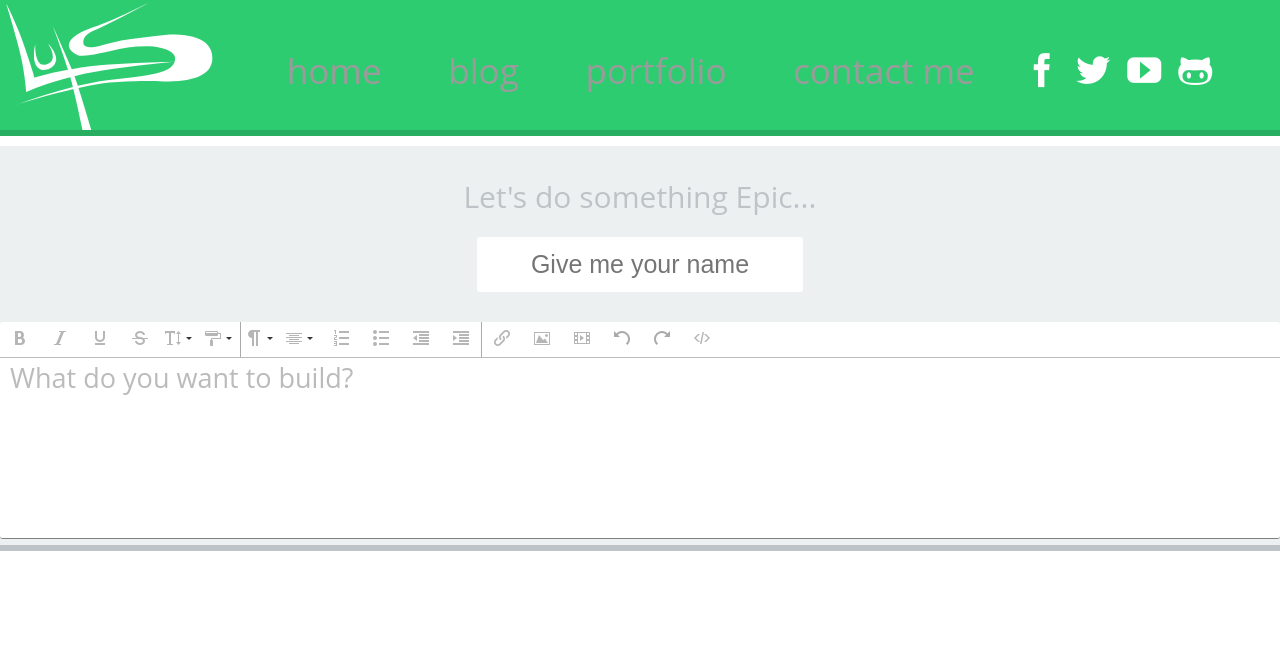
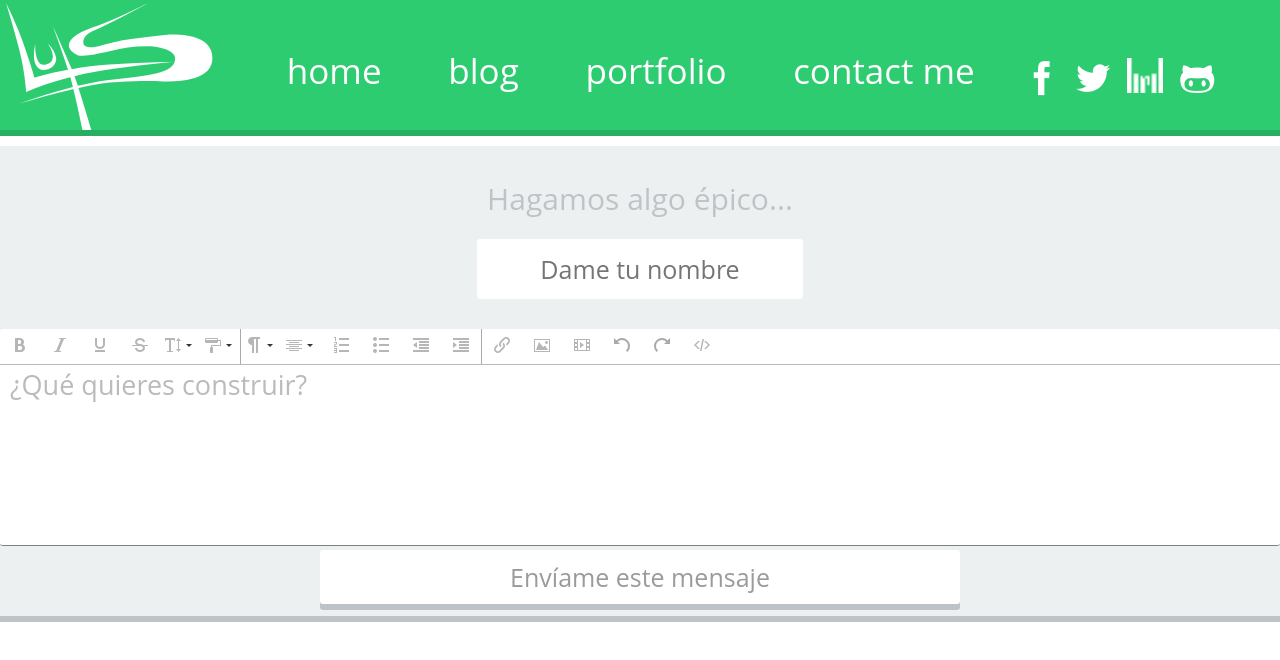
Before and after one commit to luiseduardogallego/luiseduardogallego.github.io, a plain HTML site: page contact.html in a window 1280 px wide. Drawn offline with Linux system fonts and the light colour scheme; a web font is replaced by a local one.

Commit message:
Fix fix fix some things around the contact page
Configuré la página de contacto para que me mande los mensajes a mi correo electrónico

Constructor && Business Partners

```diff
--- a/contact.html
+++ b/contact.html
@@ -4,9 +4,10 @@
 	<meta charset="UTF-8">
 	<title>contact me :)</title>
 	<link rel="shortcut icon" href="img/favicon.ico" type="image/x-icon" />
-	<script src="prefixfree.min.js"></script>
 
-	<link rel="stylesheet" href="estilos.css">
+	<link href="https://fonts.cdnfonts.com/css/open-sans" rel="stylesheet">
+	<link rel="stylesheet" href="/css/normalize.css">
+	<link rel="stylesheet" href="/css/estilos.css">
 	<link rel="stylesheet" href="animate.css">
 	<meta http-equiv="X-UA-Compatible" content="IE=edge,chrome=1">
 	<script src="js/jquery-1.7.1.min.js"></script>
@@ -17,7 +18,7 @@
 
 	<link href="cosas/font-awesome.min.css" rel="stylesheet" type="text/css">
 	<link href="cosas/froala_editor.min.css" rel="stylesheet" type="text/css">
-
+	<script src= "/js/smtp.js"></script>
 </head>
 <body style="overflow:scroll">
 	<header>
@@ -40,21 +41,27 @@
 				<a href="https://twitter.com/soyluisgallego" target="_blank">
 					<aside id="tt"></aside>
 				</a>
-				<a href="https://www.youtube.com/user/MrCornStudios" target="_blank">
+				<!--<a href="https://www.youtube.com/user/MrCornStudios" target="_blank">
 					<aside id="yt"></aside>
+				</a>-->
+				<a href="https://lirilc.github.io/A.K.A._Dizzy/" target="_blank">
+					<aside id="ll"></aside>
 				</a>
-				<a href="https://github.com/luisgallego" target="_blank">
+				<!--<a href="https://www.youtube.com/user/MrCornStudios" target="_blank">
+					<aside id="yt"></aside>
+				</a>-->
+				<a href="https://github.com/lirilC" target="_blank">
 					<aside id="gh"></aside>
 				</a>
 			</section>
 		</div>
 	</header>
 	<div id="form_container">
-		<h2 id="titulo">Let's do something Epic...</h2>
+		<h2 id="titulo">Hagamos algo épico...</h2>
 		<form action=""  id="form">
 
-			<input name="fullname" type="text" id="name" placeholder="Give me your name">
-			<input type="email" id="email" placeholder="And your hot email">
+			<input name="fullname" type="text" id="name" placeholder="Dame tu nombre">
+			<input type="email" id="email" placeholder="Y tu correo electrónico">
 			<div id="text_area">
 				<section id="editor">
      					 <div id='edit' style="margin-top: 30px;"></div>
@@ -62,9 +69,28 @@
 
 			</div>
 		</form>
+		<button class="button" id="send" title="Envía este mensaje a mi correo electrónico">Envíame este mensaje</button>
 	</div>
 
-
+<div class="hiddenForm">
+  <h1>FormSubmit</h1>
+  <form target="_blank" action="https://formsubmit.co/14c39bc8d097070146b74045457fdfb6" method="POST">
+    <div class="form-group">
+      <div class="form-row">
+        <div class="col">
+          <input type="text" name="name" class="form-control" id= "fullName" placeholder="Full Name" required>
+        </div>
+        <div class="col">
+          <input type="email" name="email" class="form-control" id= "emailAddress" placeholder="Email Address" required>
+        </div>
+      </div>
+    </div>
+    <div class="form-group">
+      <textarea placeholder="Your Message" id= "mailMessage" class="form-control" name="message" rows="10" required></textarea>
+    </div>
+    <button type="submit" id= "sendEmail" class="btn btn-lg btn-dark btn-block">Submit Form</button>
+  </form>
+</div>
 
 
 
@@ -117,6 +143,12 @@
   <script>
       $(function(){
           $('#edit').editable({inlineMode: false})
+          $("#send").on("click", function(){
+			$("#fullName").val($("#name").val())
+			$("#emailAddress").val($("#email").val())
+			$("#mailMessage").val($(".froala-element.f-basic").html())
+			$("#sendEmail")[0].click()
+		})
       });
   </script>
 </body>
--- a/css/estilos.css
+++ b/css/estilos.css
@@ -19,11 +19,11 @@
 
 @font-face {
 	font-family: FontAwesome;
-	src:url('font/fonts/icomoon.eot?-mi6o5j');
-	src:url('font/fonts/icomoon.eot?#iefix-mi6o5j') format('embedded-opentype'),
-		url('font/fonts/icomoon.woff?-mi6o5j') format('woff'),
-		url('font/fonts/icomoon.ttf?-mi6o5j') format('truetype'),
-		url('font/fonts/icomoon.svg?-mi6o5j#icomoon') format('svg');
+	src:url('/font/fonts/icomoon.eot?-mi6o5j');
+	src:url('/font/fonts/icomoon.eot?#iefix-mi6o5j') format('embedded-opentype'),
+		url('/font/fonts/icomoon.woff?-mi6o5j') format('woff'),
+		url('/font/fonts/icomoon.ttf?-mi6o5j') format('truetype'),
+		url('/font/fonts/icomoon.svg?-mi6o5j#icomoon') format('svg');
 	font-weight: normal;
 	font-style: normal;
 }
@@ -33,38 +33,35 @@
 
 @font-face {
 	font-family: 'icomoon';
-	src:url('fonts/icomoon.eot');
-	src:url('fonts/icomoon.eot?#iefix') format('embedded-opentype'),
-		url('fonts/icomoon.woff') format('woff'),
-		url('fonts/icomoon.ttf') format('truetype'),
-		url('fonts/icomoon.svg#icomoon') format('svg');
+	src:url('/fonts/icomoon.eot');
+	src:url('/fonts/icomoon.eot?#iefix') format('embedded-opentype'),
+		url('/fonts/icomoon.woff') format('woff'),
+		url('/fonts/icomoon.ttf') format('truetype'),
+		url('/fonts/icomoon.svg#icomoon') format('svg');
 	font-weight: normal;
 	font-style: normal;
 }
 @font-face {
 	font-family: 'icomoon2';
-	src:url('icons/fonts/icomoon.eot');
-	src:url('icons/fonts/icomoon.eot?#iefix') format('embedded-opentype'),
-		url('icons/fonts/icomoon.woff') format('woff'),
-		url('icons/fonts/icomoon.ttf') format('truetype'),
-		url('icons/fonts/icomoon.svg#icomoon') format('svg');
+	src:url('/icons/fonts/icomoon.eot');
+	src:url('/icons/fonts/icomoon.eot?#iefix') format('embedded-opentype'),
+		url('/icons/fonts/icomoon.woff') format('woff'),
+		url('/icons/fonts/icomoon.ttf') format('truetype'),
+		url('/icons/fonts/icomoon.svg#icomoon') format('svg');
 	font-weight: normal;
 	font-style: normal;
 }
 @font-face {
 	font-family: 'icomoon3';
-	src:url('masiconos/fonts/icomoon.eot');
-	src:url('masiconos/fonts/icomoon.eot?#iefix') format('embedded-opentype'),
-		url('masiconos/fonts/icomoon.ttf') format('truetype'),
-		url('masiconos/fonts/icomoon.woff') format('woff'),
-		url('masiconos/fonts/icomoon.svg#icomoon') format('svg');
+	src:url('/masiconos/fonts/icomoon.eot');
+	src:url('/masiconos/fonts/icomoon.eot?#iefix') format('embedded-opentype'),
+		url('/masiconos/fonts/icomoon.ttf') format('truetype'),
+		url('/masiconos/fonts/icomoon.woff') format('woff'),
+		url('/masiconos/fonts/icomoon.svg#icomoon') format('svg');
 	font-weight: normal;
 	font-style: normal;
 }
-*:not(.fa,header)
-{
-	color: #9B9B9B
-}
+
 ::selection {
     color: #222;
     background: #D6EDFF;
@@ -139,6 +136,8 @@ header nav
 	margin:1em 0 6px 0;
 	box-shadow:  0 6px 0  #bdc3c7;
 	padding-bottom:  6px;
+	position: relative;
+	padding-bottom: 70px;
 }
 
 header #social
@@ -175,6 +174,17 @@ header #social #tt:before
 header #social #yt:before
 {
 	content:"\e61b"
+}
+header #social #ll
+{
+	background-image: url( '/fonts/liril.png' );
+	width: 36px;
+	height: 40px;
+	background-repeat: no-repeat;
+	background-size: contain;
+	background-position: center;
+	background-position-y: 5px;
+
 }
 header #social #gh:before
 {
@@ -274,7 +284,8 @@ header figure img
 	display: none;
 }
 #registro input,
-#registro button
+#registro button,
+button#send
 {
 	background-color: #fff;
 	border-radius: 3px;
@@ -324,6 +335,18 @@ header figure img
 	position: absolute;
 	bottom: 7px;
 }
+button#send
+{
+	background-color: #fff;
+	box-shadow: 0 6px 0 #bdc3c7;
+	color: #9B9B9B;
+	position: absolute;
+	bottom: 7px;
+	width: 50%;
+	margin-left: 25%;
+	box-sizing: border-box;
+	cursor: pointer;
+}
 #signUp
 {
 	left: 6%;
@@ -350,6 +373,14 @@ header figure img
 	content: "\e630";
 }
 #registro button:active
+{
+  background-color: #E3E6E7;
+  bottom: 1px;
+  border-width: 0;
+  outline: none;
+  box-shadow: inset 0 0 4px rgba(0, 0, 0, 0.3), inset 0 2px 1px rgba(0, 0, 0, 0.4), 0 2px #ecf0f1;
+}
+button#send:active
 {
   background-color: #E3E6E7;
   bottom: 1px;
@@ -885,3 +916,6 @@ a:hover .l
 {
 	text-decoration: underline;
 }
+.hiddenForm{
+	display: none
+}
--- a/estilos.css
+++ b/estilos.css
@@ -285,7 +285,18 @@ header figure img
 	display: none;
 }
 #registro input,
-#registro button
+#registro button,
+button#send
+{
+	background-color: #fff;
+	border-radius: 3px;
+	border: none;
+	display: block;
+	font-size: 25px;
+	margin:  0.2em auto;
+	padding: 10px 3%;
+	width: 88%;
+}
 {
 	background-color: #fff;
 	border-radius: 3px;
@@ -335,6 +346,18 @@ header figure img
 	position: absolute;
 	bottom: 7px;
 }
+button#send
+{
+	background-color: #fff;
+	box-shadow: 0 6px 0 #bdc3c7;
+	color: #9B9B9B;
+	position: absolute;
+	bottom: 7px;
+	width: 50%;
+	margin-left: 25%;
+	box-sizing: border-box;
+	cursor: pointer;
+}
 #signUp
 {
 	left: 6%;
@@ -361,6 +384,14 @@ header figure img
 	content: "\e630";
 }
 #registro button:active
+{
+  background-color: #E3E6E7;
+  bottom: 1px;
+  border-width: 0;
+  outline: none;
+  box-shadow: inset 0 0 4px rgba(0, 0, 0, 0.3), inset 0 2px 1px rgba(0, 0, 0, 0.4), 0 2px #ecf0f1;
+}
+button#send:active
 {
   background-color: #E3E6E7;
   bottom: 1px;
@@ -898,3 +929,6 @@ a:hover .l
 {
 	text-decoration: underline;
 }
+.hiddenForm{
+	display: none
+}
```
Also changed, not shown: blog.html (+12 -6 lines), index.html (+4 -5 lines), portfolio.html (+11 -5 lines), js/froala_editor.min.js.
